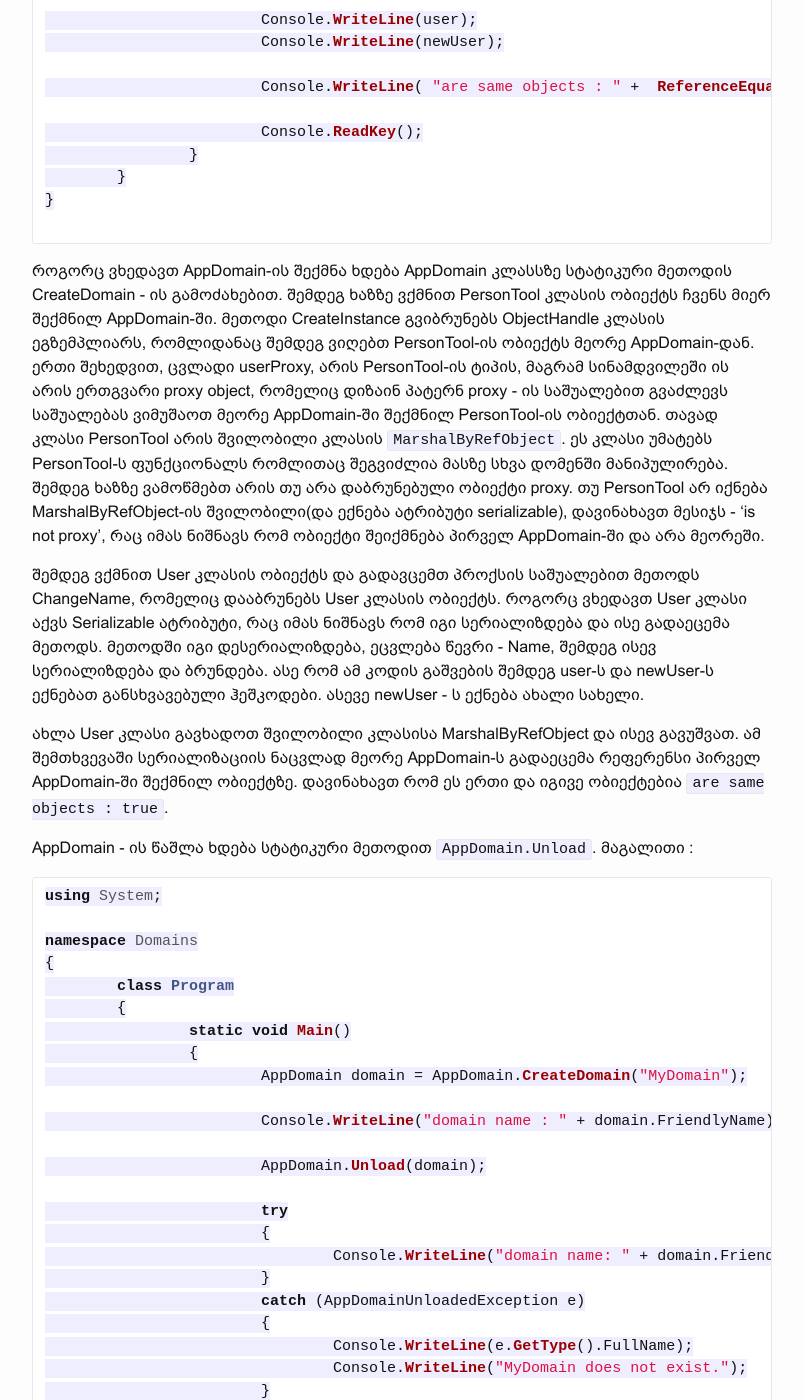
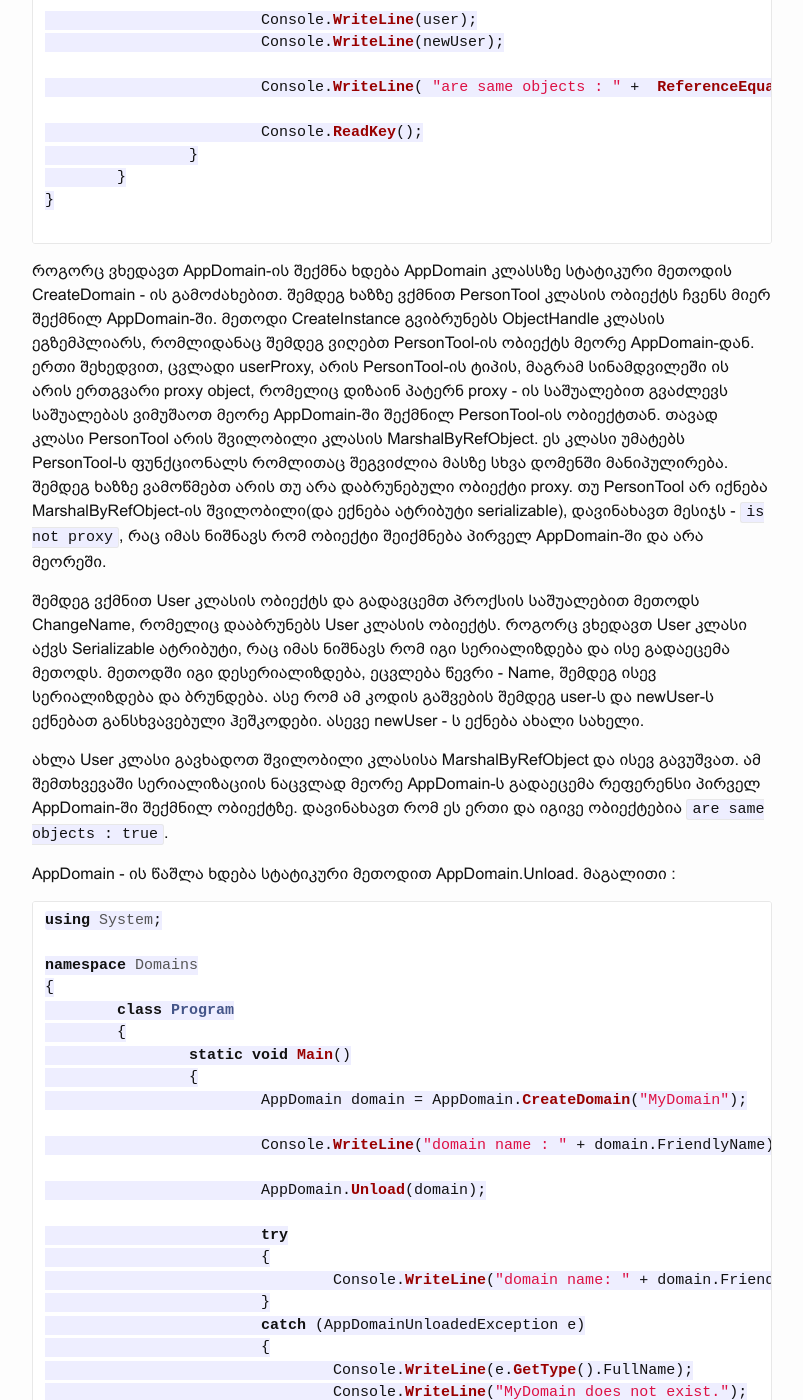
Before and after one commit to thecotne/devtime-ge, a Jekyll site: the page built from _posts/2015-12-29-AppDomains-via-C#.md, in a window 1280 px wide and 1400 px high, scrolled down 3069 px. Shown: the whole window, without its empty margins (238-1041 px from the left). Built offline with Jekyll 4.4.1, drawn with Linux system fonts in a browser that asks for light colours; Markdown is read by kramdown in place of the engine named in the settings.

````diff
--- a/_posts/2015-12-29-AppDomains-via-C#.md
+++ b/_posts/2015-12-29-AppDomains-via-C#.md
@@ -138,9 +138,9 @@ CreateInstance გვიბრუნებს ObjectHandle კლასის
 მეორე AppDomain-დან. ერთი შეხედვით, ცვლადი userProxy, არის PersonTool-ის ტიპის, მაგრამ სინამდვილეში
 ის არის ერთგვარი proxy object,  რომელიც დიზაინ პატერნ proxy - ის საშუალებით გვაძლევს საშუალებას ვიმუშაოთ
 მეორე AppDomain-ში შექმნილ PersonTool-ის ობიექტთან. თავად კლასი PersonTool არის შვილობილი კლასის
-`MarshalByRefObject`. ეს კლასი უმატებს PersonTool-ს ფუნქციონალს რომლითაც შეგვიძლია მასზე სხვა დომენში
+MarshalByRefObject. ეს კლასი უმატებს PersonTool-ს ფუნქციონალს რომლითაც შეგვიძლია მასზე სხვა დომენში
 მანიპულირება. შემდეგ ხაზზე ვამოწმებთ არის თუ არა დაბრუნებული ობიექტი proxy. თუ PersonTool არ იქნება
-MarshalByRefObject-ის შვილობილი(და ექნება ატრიბუტი serializable), დავინახავთ მესიჯს - 'is not proxy', რაც იმას ნიშნავს რომ ობიექტი შეიქმნება
+MarshalByRefObject-ის შვილობილი(და ექნება ატრიბუტი serializable), დავინახავთ მესიჯს - `is not proxy`, რაც იმას ნიშნავს რომ ობიექტი შეიქმნება
 პირველ AppDomain-ში და არა მეორეში.
 
 შემდეგ ვქმნით User კლასის ობიექტს და გადავცემთ პროქსის საშუალებით მეთოდს ChangeName, რომელიც დააბრუნებს
@@ -154,7 +154,7 @@ User კლასის ობიექტს. როგორც ვხედ
 დავინახავთ რომ ეს ერთი და იგივე ობიექტებია `are same objects : true`.
 
 
-AppDomain - ის წაშლა ხდება სტატიკური მეთოდით `AppDomain.Unload`.
+AppDomain - ის წაშლა ხდება სტატიკური მეთოდით AppDomain.Unload.
 მაგალითი :
 
 ```c#
````
